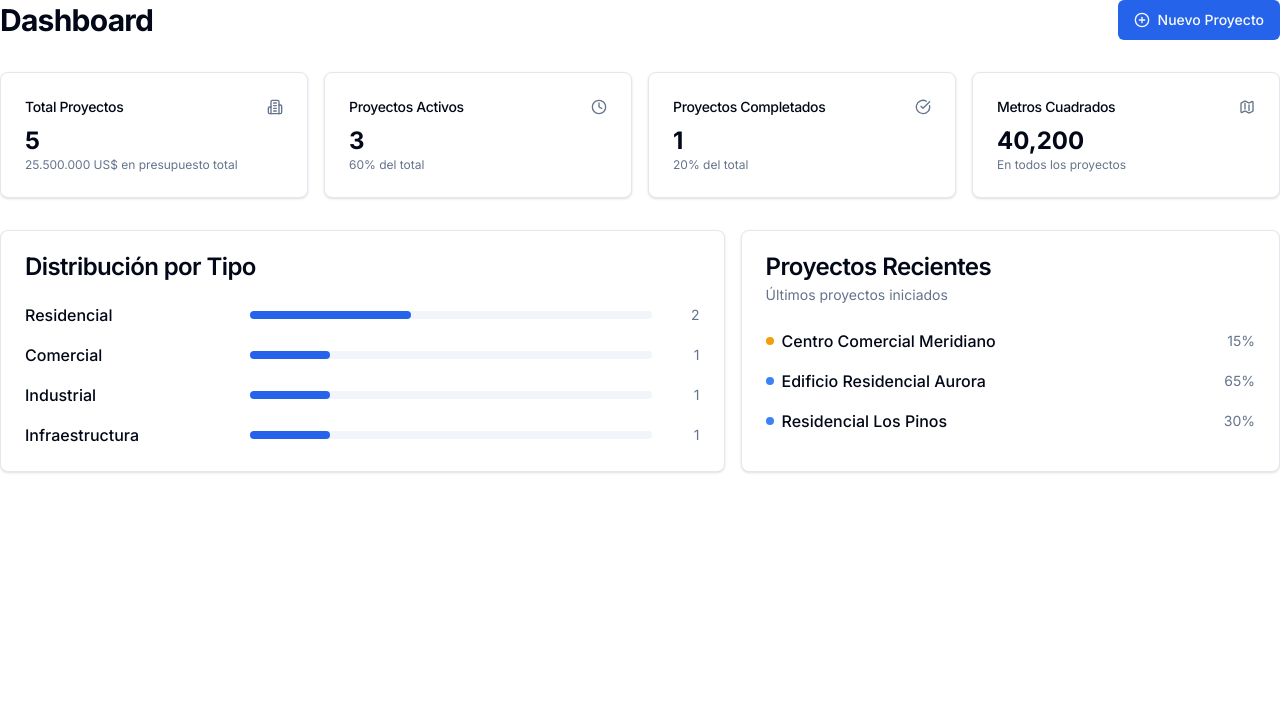
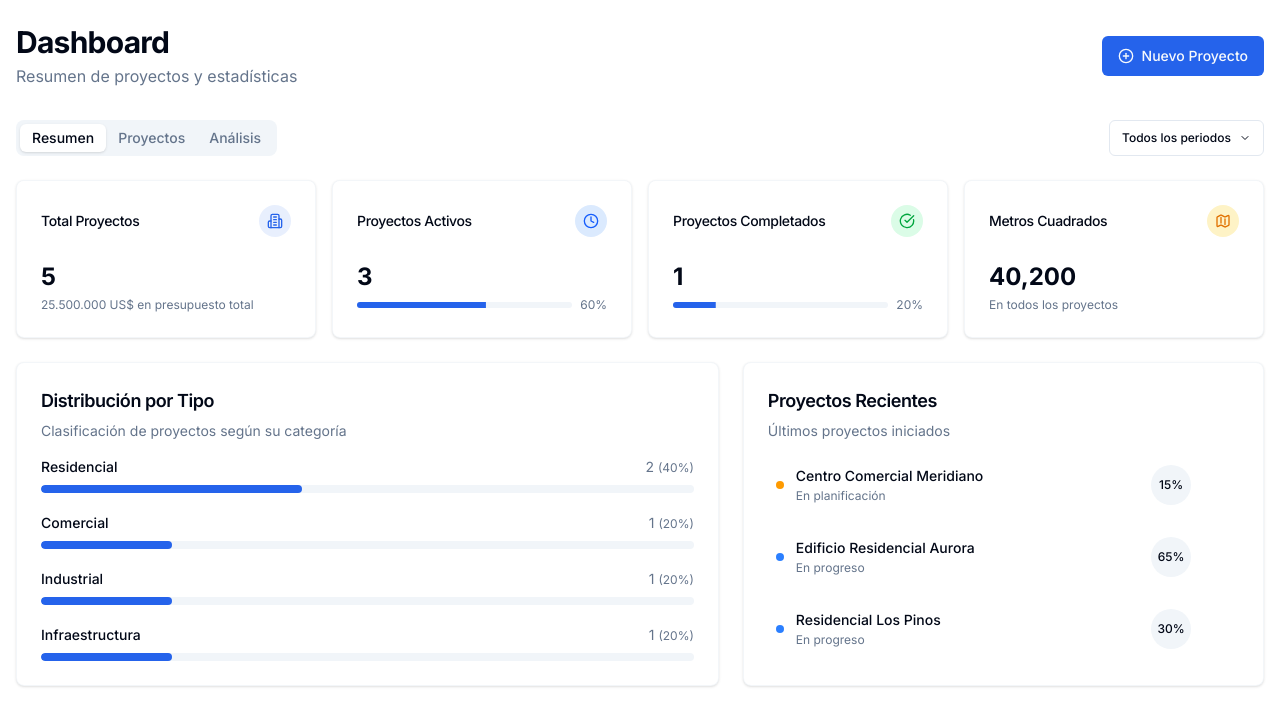
Before and after one commit to diego249/demo_galc_group, a Next.js app in the folder galc-group/: page /dashboard in a window 1280 px wide. Shown: the top 726 px of the page. Built offline with nearby package versions, Linux system fonts and the light colour scheme.

Commit message:
feat: dashboard styling

```diff
--- a/galc-group/package.json
+++ b/galc-group/package.json
@@ -10,8 +10,10 @@
     "lint": "next lint"
   },
   "dependencies": {
+    "@radix-ui/react-progress": "^1.1.2",
     "@radix-ui/react-select": "^2.1.6",
     "@radix-ui/react-slot": "^1.1.2",
+    "@radix-ui/react-tabs": "^1.1.3",
     "class-variance-authority": "^0.7.1",
     "lucide-react": "^0.477.0",
     "next": "15.2.1",
--- a/galc-group/src/app/dashboard/page.tsx
+++ b/galc-group/src/app/dashboard/page.tsx
@@ -1,69 +1,114 @@
+"use client"
+
+import { useState } from "react"
 import Link from "next/link"
-import { Building2, CheckCircle, Clock, PlusCircle } from 'lucide-react'
+import { Building2, CheckCircle, Clock, PlusCircle, ChevronDown } from "lucide-react"
 
 import { getDashboardStats } from "@/data/projects"
 import { formatCurrency } from "@/lib/utils"
 import { Card, CardContent, CardDescription, CardHeader, CardTitle } from "@/components/ui/card"
 import { Button } from "@/components/ui/button"
+import { Tabs, TabsContent, TabsList, TabsTrigger } from "@/components/ui/tabs"
+import { Progress } from "@/components/ui/progress"
 
 export default function DashboardPage() {
   const stats = getDashboardStats()
+  const [timeframe, setTimeframe] = useState("all")
 
   return (
-    <div className="space-y-8">
-      <div className="flex items-center justify-between">
-        <h1 className="text-3xl font-bold tracking-tight">Dashboard</h1>
+    <div className="container mx-auto px-4 py-6 space-y-8 max-w-7xl">
+      <div className="flex flex-col sm:flex-row sm:items-center justify-between gap-4">
+        <div>
+          <h1 className="text-2xl sm:text-3xl font-bold tracking-tight">Dashboard</h1>
+          <p className="text-muted-foreground mt-1">Resumen de proyectos y estadísticas</p>
+        </div>
         <Link href="/projects/new">
-          <Button>
+          <Button className="w-full sm:w-auto transition-all hover:shadow-md">
             <PlusCircle className="mr-2 h-4 w-4" />
             Nuevo Proyecto
           </Button>
         </Link>
       </div>
 
-      <div className="grid gap-4 md:grid-cols-2 lg:grid-cols-4">
-        <Card>
-          <CardHeader className="flex flex-row items-center justify-between space-y-0 pb-2">
+      <Tabs defaultValue="overview" className="w-full">
+        <div className="flex flex-col sm:flex-row justify-between items-start sm:items-center mb-6">
+          <TabsList className="mb-4 sm:mb-0">
+            <TabsTrigger value="overview">Resumen</TabsTrigger>
+            <TabsTrigger value="projects">Proyectos</TabsTrigger>
+            <TabsTrigger value="analytics">Análisis</TabsTrigger>
+          </TabsList>
+
+          <div className="flex items-center">
+            <Button variant="outline" size="sm" className="text-xs">
+              {timeframe === "all"
+                ? "Todos los periodos"
+                : timeframe === "month"
+                  ? "Este mes"
+                  : timeframe === "quarter"
+                    ? "Este trimestre"
+                    : "Este año"}
+              <ChevronDown className="ml-2 h-3 w-3" />
+            </Button>
+          </div>
+        </div>
+
+        <TabsContent value="overview" className="space-y-6">
+          <div className="grid gap-4 sm:grid-cols-2 lg:grid-cols-4">
+            <Card className="overflow-hidden border border-border/40 shadow-sm hover:shadow-md transition-all">
+              <CardHeader className="flex flex-row items-center justify-between space-y-0 pb-2 bg-background/50">
                 <CardTitle className="text-sm font-medium">Total Proyectos</CardTitle>
-            <Building2 className="h-4 w-4 text-muted-foreground" />
+                <div className="h-8 w-8 rounded-full bg-primary/10 flex items-center justify-center">
+                  <Building2 className="h-4 w-4 text-primary" />
+                </div>
               </CardHeader>
-          <CardContent>
+              <CardContent className="pt-4">
                 <div className="text-2xl font-bold">{stats.totalProjects}</div>
-            <p className="text-xs text-muted-foreground">
+                <p className="text-xs text-muted-foreground mt-1">
                   {formatCurrency(stats.totalBudget)} en presupuesto total
                 </p>
               </CardContent>
             </Card>
 
-        <Card>
-          <CardHeader className="flex flex-row items-center justify-between space-y-0 pb-2">
+            <Card className="overflow-hidden border border-border/40 shadow-sm hover:shadow-md transition-all">
+              <CardHeader className="flex flex-row items-center justify-between space-y-0 pb-2 bg-background/50">
                 <CardTitle className="text-sm font-medium">Proyectos Activos</CardTitle>
-            <Clock className="h-4 w-4 text-muted-foreground" />
+                <div className="h-8 w-8 rounded-full bg-blue-100 flex items-center justify-center dark:bg-blue-900/30">
+                  <Clock className="h-4 w-4 text-blue-600 dark:text-blue-400" />
+                </div>
               </CardHeader>
-          <CardContent>
+              <CardContent className="pt-4">
                 <div className="text-2xl font-bold">{stats.activeProjects}</div>
-            <p className="text-xs text-muted-foreground">
-              {((stats.activeProjects / stats.totalProjects) * 100).toFixed(0)}% del total
-            </p>
+                <div className="flex items-center mt-1">
+                  <Progress value={(stats.activeProjects / stats.totalProjects) * 100} className="h-1.5 flex-1" />
+                  <span className="text-xs text-muted-foreground ml-2">
+                    {((stats.activeProjects / stats.totalProjects) * 100).toFixed(0)}%
+                  </span>
+                </div>
               </CardContent>
             </Card>
 
-        <Card>
-          <CardHeader className="flex flex-row items-center justify-between space-y-0 pb-2">
+            <Card className="overflow-hidden border border-border/40 shadow-sm hover:shadow-md transition-all">
+              <CardHeader className="flex flex-row items-center justify-between space-y-0 pb-2 bg-background/50">
                 <CardTitle className="text-sm font-medium">Proyectos Completados</CardTitle>
-            <CheckCircle className="h-4 w-4 text-muted-foreground" />
+                <div className="h-8 w-8 rounded-full bg-green-100 flex items-center justify-center dark:bg-green-900/30">
+                  <CheckCircle className="h-4 w-4 text-green-600 dark:text-green-400" />
+                </div>
               </CardHeader>
-          <CardContent>
+              <CardContent className="pt-4">
                 <div className="text-2xl font-bold">{stats.completedProjects}</div>
-            <p className="text-xs text-muted-foreground">
-              {((stats.completedProjects / stats.totalProjects) * 100).toFixed(0)}% del total
-            </p>
+                <div className="flex items-center mt-1">
+                  <Progress value={(stats.completedProjects / stats.totalProjects) * 100} className="h-1.5 flex-1" />
+                  <span className="text-xs text-muted-foreground ml-2">
+                    {((stats.completedProjects / stats.totalProjects) * 100).toFixed(0)}%
+                  </span>
+                </div>
               </CardContent>
             </Card>
 
-        <Card>
-          <CardHeader className="flex flex-row items-center justify-between space-y-0 pb-2">
+            <Card className="overflow-hidden border border-border/40 shadow-sm hover:shadow-md transition-all">
+              <CardHeader className="flex flex-row items-center justify-between space-y-0 pb-2 bg-background/50">
                 <CardTitle className="text-sm font-medium">Metros Cuadrados</CardTitle>
+                <div className="h-8 w-8 rounded-full bg-amber-100 flex items-center justify-center dark:bg-amber-900/30">
                   <svg
                     xmlns="http://www.w3.org/2000/svg"
                     viewBox="0 0 24 24"
@@ -72,74 +117,127 @@ export default function DashboardPage() {
                     strokeLinecap="round"
                     strokeLinejoin="round"
                     strokeWidth="2"
-              className="h-4 w-4 text-muted-foreground"
+                    className="h-4 w-4 text-amber-600 dark:text-amber-400"
                   >
                     <path d="M9 6.75V15m6-6v8.25m.503 3.75 4.875-2.437c.381-.19.622-.58.622-1.006V4.82c0-.836-.88-1.38-1.628-1.006l-3.869 1.934c-.317.159-.69.159-1.006 0L9.503 3.252a1.125 1.125 0 0 0-1.006 0L3.622 5.689C3.24 5.88 3 6.27 3 6.695V19.18c0 .836.88 1.38 1.628 1.006l3.869-1.934c.317-.159.69-.159 1.006 0l4.994 2.497c.317.158.69.158 1.006 0Z" />
                   </svg>
+                </div>
               </CardHeader>
-          <CardContent>
+              <CardContent className="pt-4">
                 <div className="text-2xl font-bold">{stats.totalSquareMeters.toLocaleString()}</div>
-            <p className="text-xs text-muted-foreground">
-              En todos los proyectos
-            </p>
+                <p className="text-xs text-muted-foreground mt-1">En todos los proyectos</p>
               </CardContent>
             </Card>
           </div>
 
-      <div className="grid gap-4 md:grid-cols-2 lg:grid-cols-7">
-        <Card className="col-span-4">
-          <CardHeader>
-            <CardTitle>Distribución por Tipo</CardTitle>
+          <div className="grid gap-6 md:grid-cols-7">
+            <Card className="md:col-span-4 border border-border/40 shadow-sm">
+              <CardHeader className="pb-2">
+                <CardTitle className="text-lg">Distribución por Tipo</CardTitle>
+                <CardDescription>Clasificación de proyectos según su categoría</CardDescription>
               </CardHeader>
               <CardContent>
-            <div className="space-y-4">
-              {Object.entries(stats.projectsByType).map(([type, count]) => (
-                <div key={type} className="flex items-center">
-                  <div className="w-1/3 font-medium">{type}</div>
-                  <div className="w-2/3 flex items-center gap-2">
-                    <div className="flex-1 bg-muted rounded-full h-2">
+                <div className="space-y-5 mt-2">
+                  {Object.entries(stats.projectsByType).map(([type, count]) => {
+                    const percentage = (count / stats.totalProjects) * 100
+                    return (
+                      <div key={type} className="space-y-2">
+                        <div className="flex items-center justify-between">
+                          <div className="font-medium text-sm">{type}</div>
+                          <div className="text-sm text-muted-foreground">
+                            {count} <span className="text-xs">({percentage.toFixed(0)}%)</span>
+                          </div>
+                        </div>
+                        <div className="w-full bg-muted rounded-full h-2 overflow-hidden">
                           <div
-                        className="bg-primary rounded-full h-2"
-                        style={{ width: `${(count / stats.totalProjects) * 100}%` }}
+                            className="bg-primary h-2 rounded-full transition-all duration-500 ease-in-out"
+                            style={{ width: `${percentage}%` }}
                           />
                         </div>
-                    <div className="text-sm text-muted-foreground w-10 text-right">
-                      {count}
                       </div>
-                  </div>
-                </div>
-              ))}
+                    )
+                  })}
                 </div>
               </CardContent>
             </Card>
 
-        <Card className="col-span-3">
-          <CardHeader>
-            <CardTitle>Proyectos Recientes</CardTitle>
-            <CardDescription>
-              Últimos proyectos iniciados
-            </CardDescription>
+            <Card className="md:col-span-3 border border-border/40 shadow-sm">
+              <CardHeader className="pb-2">
+                <CardTitle className="text-lg">Proyectos Recientes</CardTitle>
+                <CardDescription>Últimos proyectos iniciados</CardDescription>
               </CardHeader>
               <CardContent>
-            <div className="space-y-4">
-              {stats.recentProjects.map((project) => (
-                <div key={project.id} className="flex items-center">
-                  <div className="w-2 h-2 rounded-full mr-2"
-                    style={{
-                      backgroundColor:
-                        project.status === 'En progreso' ? '#3b82f6' :
-                        project.status === 'Completado' ? '#22c55e' :
-                        project.status === 'En planificación' ? '#f59e0b' : '#6b7280'
-                    }}
-                  />
-                  <div className="flex-1 font-medium truncate">{project.name}</div>
-                  <div className="text-sm text-muted-foreground">{project.progress}%</div>
+                <div className="space-y-4 mt-2">
+                  {stats.recentProjects.map((project) => {
+                    const statusColor =
+                      project.status === "En progreso"
+                        ? "bg-blue-500"
+                        : project.status === "Completado"
+                          ? "bg-green-500"
+                          : project.status === "En planificación"
+                            ? "bg-amber-500"
+                            : "bg-gray-500"
+
+                    return (
+                      <div
+                        key={project.id}
+                        className="group flex items-center p-2 rounded-lg hover:bg-muted/50 transition-colors"
+                      >
+                        <div className={`w-2 h-2 rounded-full mr-3 ${statusColor}`} />
+                        <div className="flex-1">
+                          <div className="font-medium text-sm truncate">{project.name}</div>
+                          <div className="text-xs text-muted-foreground mt-0.5">{project.status}</div>
                         </div>
-              ))}
+                        <div className="flex items-center">
+                          <div className="w-10 h-10 rounded-full bg-muted flex items-center justify-center mr-2">
+                            <div className="text-xs font-medium">{project.progress}%</div>
+                          </div>
+                          <Button
+                            variant="ghost"
+                            size="icon"
+                            className="h-8 w-8 opacity-0 group-hover:opacity-100 transition-opacity"
+                          >
+                            <ChevronDown className="h-4 w-4" />
+                            <span className="sr-only">Ver detalles</span>
+                          </Button>
+                        </div>
+                      </div>
+                    )
+                  })}
                 </div>
               </CardContent>
             </Card>
           </div>
+        </TabsContent>
+
+        <TabsContent value="projects">
+          <Card className="border border-border/40">
+            <CardHeader>
+              <CardTitle>Todos los Proyectos</CardTitle>
+              <CardDescription>Gestiona y visualiza todos tus proyectos</CardDescription>
+            </CardHeader>
+            <CardContent>
+              <p className="text-sm text-muted-foreground">
+                Selecciona la pestaña "Resumen" para ver las estadísticas de proyectos.
+              </p>
+            </CardContent>
+          </Card>
+        </TabsContent>
+
+        <TabsContent value="analytics">
+          <Card className="border border-border/40">
+            <CardHeader>
+              <CardTitle>Análisis Detallado</CardTitle>
+              <CardDescription>Métricas y tendencias de tus proyectos</CardDescription>
+            </CardHeader>
+            <CardContent>
+              <p className="text-sm text-muted-foreground">
+                Selecciona la pestaña "Resumen" para ver las estadísticas de proyectos.
+              </p>
+            </CardContent>
+          </Card>
+        </TabsContent>
+      </Tabs>
     </div>
   )
 }
--- /dev/null
+++ b/galc-group/src/components/ui/progress.tsx
@@ -0,0 +1,23 @@
+import * as React from "react"
+import * as ProgressPrimitive from "@radix-ui/react-progress"
+
+import { cn } from "@/lib/utils"
+
+const Progress = React.forwardRef<
+  React.ElementRef<typeof ProgressPrimitive.Root>,
+  React.ComponentPropsWithoutRef<typeof ProgressPrimitive.Root>
+>(({ className, value, ...props }, ref) => (
+  <ProgressPrimitive.Root
+    ref={ref}
+    className={cn("relative h-2 w-full overflow-hidden rounded-full bg-muted", className)}
+    {...props}
+  >
+    <ProgressPrimitive.Indicator
+      className="h-full w-full flex-1 bg-primary transition-all"
+      style={{ transform: `translateX(-${100 - (value || 0)}%)` }}
+    />
+  </ProgressPrimitive.Root>
+))
+Progress.displayName = "Progress"
+
+export { Progress }
--- /dev/null
+++ b/galc-group/src/components/ui/tabs.tsx
@@ -0,0 +1,55 @@
+"use client"
+
+import * as React from "react"
+import * as TabsPrimitive from "@radix-ui/react-tabs"
+
+import { cn } from "@/lib/utils"
+
+const Tabs = TabsPrimitive.Root
+
+const TabsList = React.forwardRef<
+  React.ElementRef<typeof TabsPrimitive.List>,
+  React.ComponentPropsWithoutRef<typeof TabsPrimitive.List>
+>(({ className, ...props }, ref) => (
+  <TabsPrimitive.List
+    ref={ref}
+    className={cn(
+      "inline-flex h-9 items-center justify-center rounded-lg bg-muted p-1 text-muted-foreground",
+      className,
+    )}
+    {...props}
+  />
+))
+TabsList.displayName = TabsPrimitive.List.displayName
+
+const TabsTrigger = React.forwardRef<
+  React.ElementRef<typeof TabsPrimitive.Trigger>,
+  React.ComponentPropsWithoutRef<typeof TabsPrimitive.Trigger>
+>(({ className, ...props }, ref) => (
+  <TabsPrimitive.Trigger
+    ref={ref}
+    className={cn(
+      "inline-flex items-center justify-center whitespace-nowrap rounded-md px-3 py-1 text-sm font-medium ring-offset-background transition-all focus-visible:outline-none focus-visible:ring-2 focus-visible:ring-ring focus-visible:ring-offset-2 disabled:pointer-events-none disabled:opacity-50 data-[state=active]:bg-background data-[state=active]:text-foreground data-[state=active]:shadow",
+      className,
+    )}
+    {...props}
+  />
+))
+TabsTrigger.displayName = TabsPrimitive.Trigger.displayName
+
+const TabsContent = React.forwardRef<
+  React.ElementRef<typeof TabsPrimitive.Content>,
+  React.ComponentPropsWithoutRef<typeof TabsPrimitive.Content>
+>(({ className, ...props }, ref) => (
+  <TabsPrimitive.Content
+    ref={ref}
+    className={cn(
+      "mt-2 ring-offset-background focus-visible:outline-none focus-visible:ring-2 focus-visible:ring-ring focus-visible:ring-offset-2",
+      className,
+    )}
+    {...props}
+  />
+))
+TabsContent.displayName = TabsPrimitive.Content.displayName
+
+export { Tabs, TabsList, TabsTrigger, TabsContent }
```
Also changed, not shown: 1 other file (tests, documents, lock files or other folders). Lines whose indentation alone changed are shown as unchanged.
